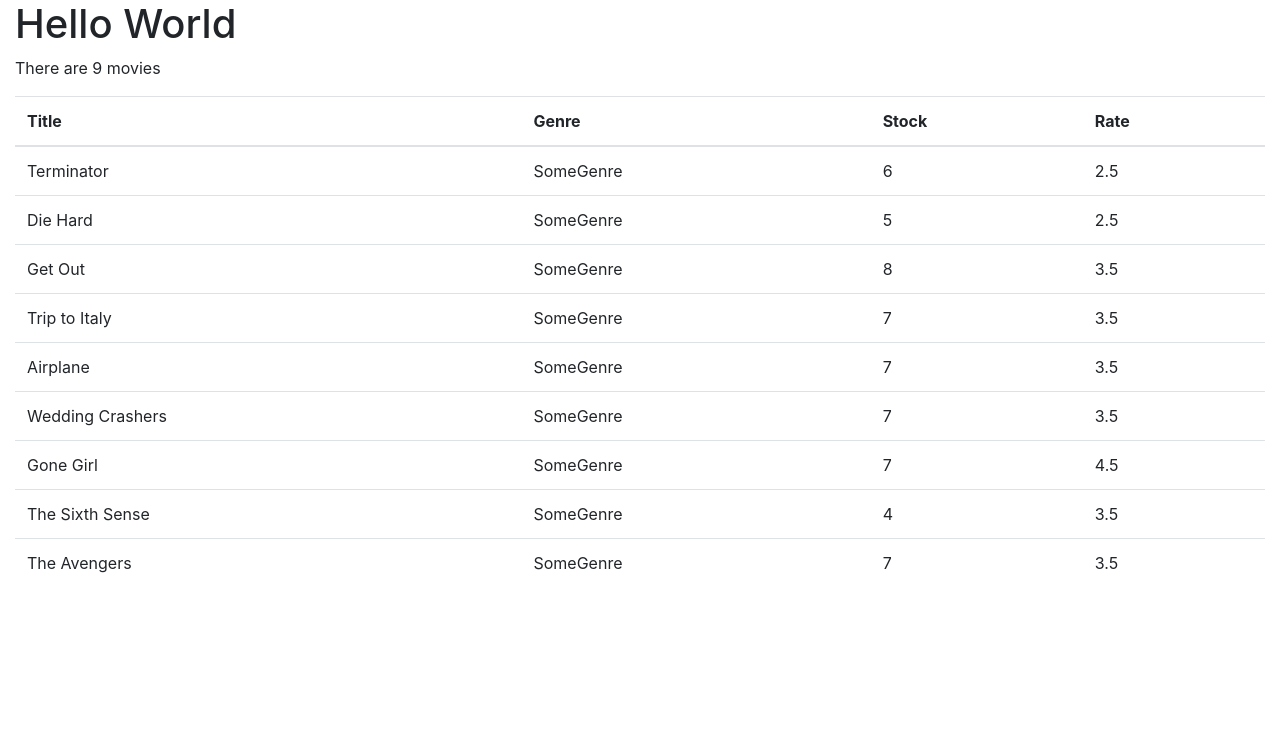
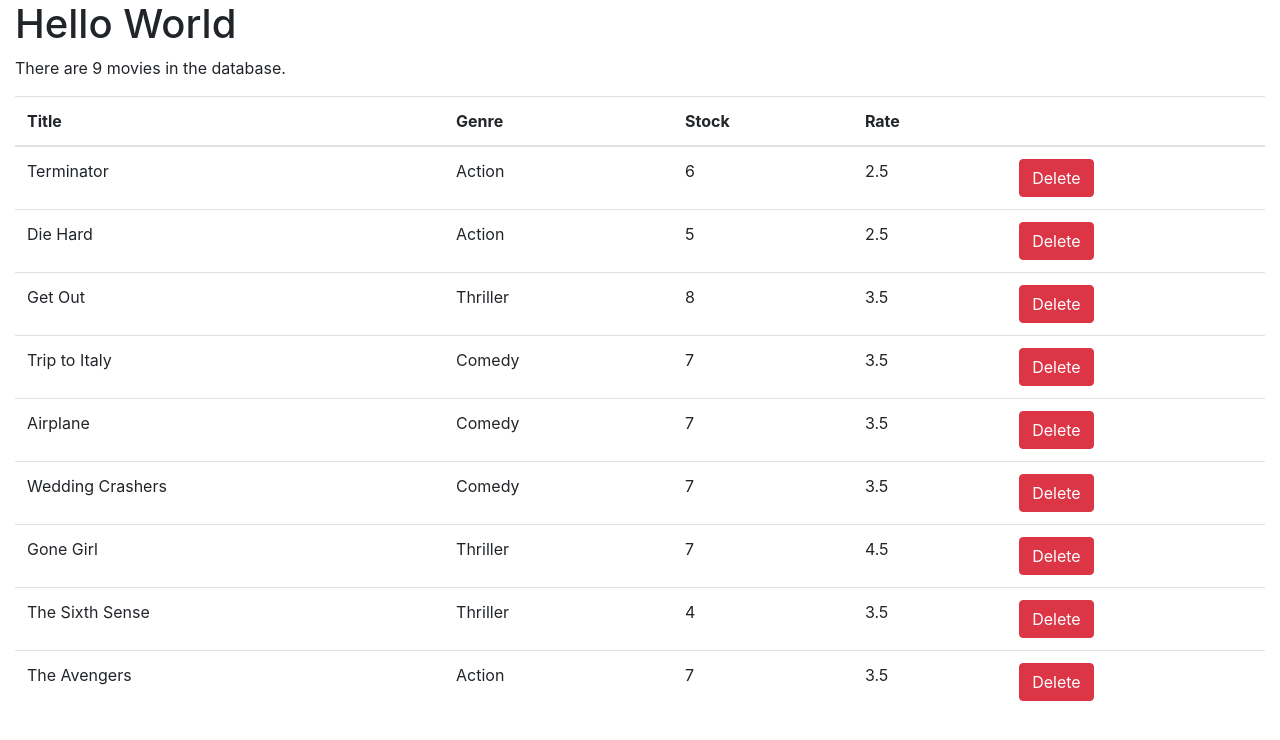
Before and after one commit to sagar87/vitessce-demo-gh-pages, a React (Create React App) app: page /movies in a window 1280 px wide. Shown: the top 740 px of the page. Built offline with nearby package versions, Linux system fonts and the light colour scheme.

Commit message:
finished movies component

```diff
--- a/src/components/movies.jsx
+++ b/src/components/movies.jsx
@@ -4,11 +4,15 @@ import { getMovies } from "../services/fakeMovieService";
 class Movies extends Component {
   state = { movies: getMovies() };
   render() {
+    const { length: count } = this.state.movies;
+
+    if (count === 0) return <p>There are no movies in the database.</p>;
+
     return (
-      <div>
-        {this.renderTotalMovies()}
+      <React.Fragment>
+        <p>There are {count} movies in the database.</p>
         {this.renderMovieTable()}
-      </div>
+      </React.Fragment>
     );
   }
   renderTotalMovies() {
@@ -27,15 +31,24 @@ class Movies extends Component {
             <th scope="col">Genre</th>
             <th scope="col">Stock</th>
             <th scope="col">Rate</th>
+            <th scope="col"></th>
           </tr>
         </thead>
         <tbody>
           {movies.map((movie) => (
             <tr key={movie._id}>
               <td>{movie.title}</td>
-              <td>SomeGenre</td>
+              <td>{movie.genre.name}</td>
               <td>{movie.numberInStock}</td>
               <td>{movie.dailyRentalRate}</td>
+              <td>
+                <button
+                  onClick={() => this.handleDelete(movie)}
+                  className="btn btn-danger"
+                >
+                  Delete
+                </button>
+              </td>
             </tr>
           ))}
         </tbody>
@@ -44,7 +57,8 @@ class Movies extends Component {
   }
 
   handleDelete = (movie) => {
-    return null;
+    const movies = this.state.movies.filter((m) => m._id !== movie._id);
+    this.setState({ movies });
   };
 }
 
--- a/src/index.css
+++ b/src/index.css
@@ -3,8 +3,8 @@ html {
 }
 
 body {
-  font-family: -apple-system, BlinkMacSystemFont, 'Segoe UI', 'Roboto', 'Oxygen',
-    'Ubuntu', 'Cantarell', 'Fira Sans', 'Droid Sans', 'Helvetica Neue',
+  font-family: -apple-system, BlinkMacSystemFont, "Segoe UI", "Roboto", "Oxygen",
+    "Ubuntu", "Cantarell", "Fira Sans", "Droid Sans", "Helvetica Neue",
     sans-serif;
   -webkit-font-smoothing: antialiased;
   -moz-osx-font-smoothing: grayscale;
@@ -13,6 +13,7 @@ body {
   flex: 1;
   height: 100%;
   margin: 0;
+  padding: 20px 0, 0, 0;
 }
 
 .vitessce-container {
```
